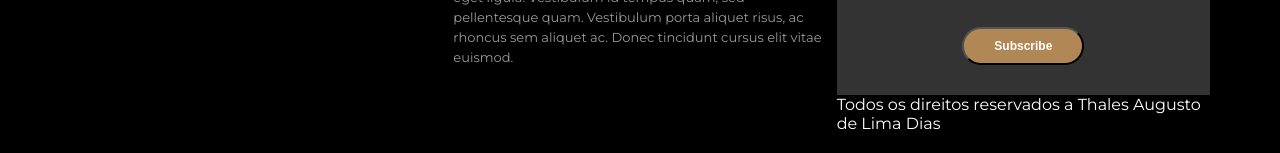
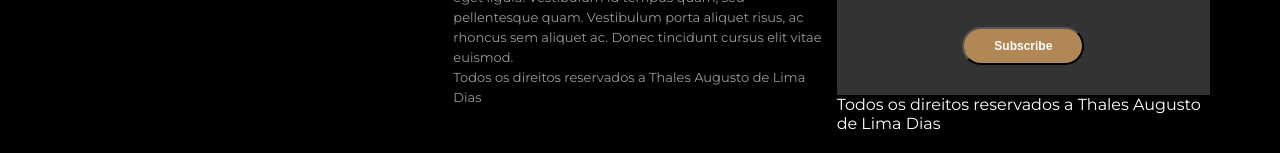
Before and after one commit to thalesaugustodias/projeto-awax, a plain HTML site: page index.html in a window 1280 px wide. Shown: the part 6468-6621 px from the top of the page. Drawn offline with Linux system fonts and the light colour scheme.

Commit message:
Update index.html

```diff
--- a/index.html
+++ b/index.html
@@ -745,6 +745,7 @@
             </div>
             <div class="footer--item area2">
                     Lorem ipsum dolor sit amet, consectetur adipiscing elit. Sed vel eros vitae erat condimentum viverra a nec lacus. Maecenas eros lectus, rhoncus vel dictum vel, dignissim eget ligula. Vestibulum id tempus quam, sed pellentesque quam. Vestibulum porta aliquet risus, ac rhoncus sem aliquet ac. Donec tincidunt cursus elit vitae euismod.
+            <div> Todos os direitos reservados a <span>Thales Augusto de Lima Dias</span> </div>
             </div>
             <div class="footer--item area3">
                 <form method="POST">
```
